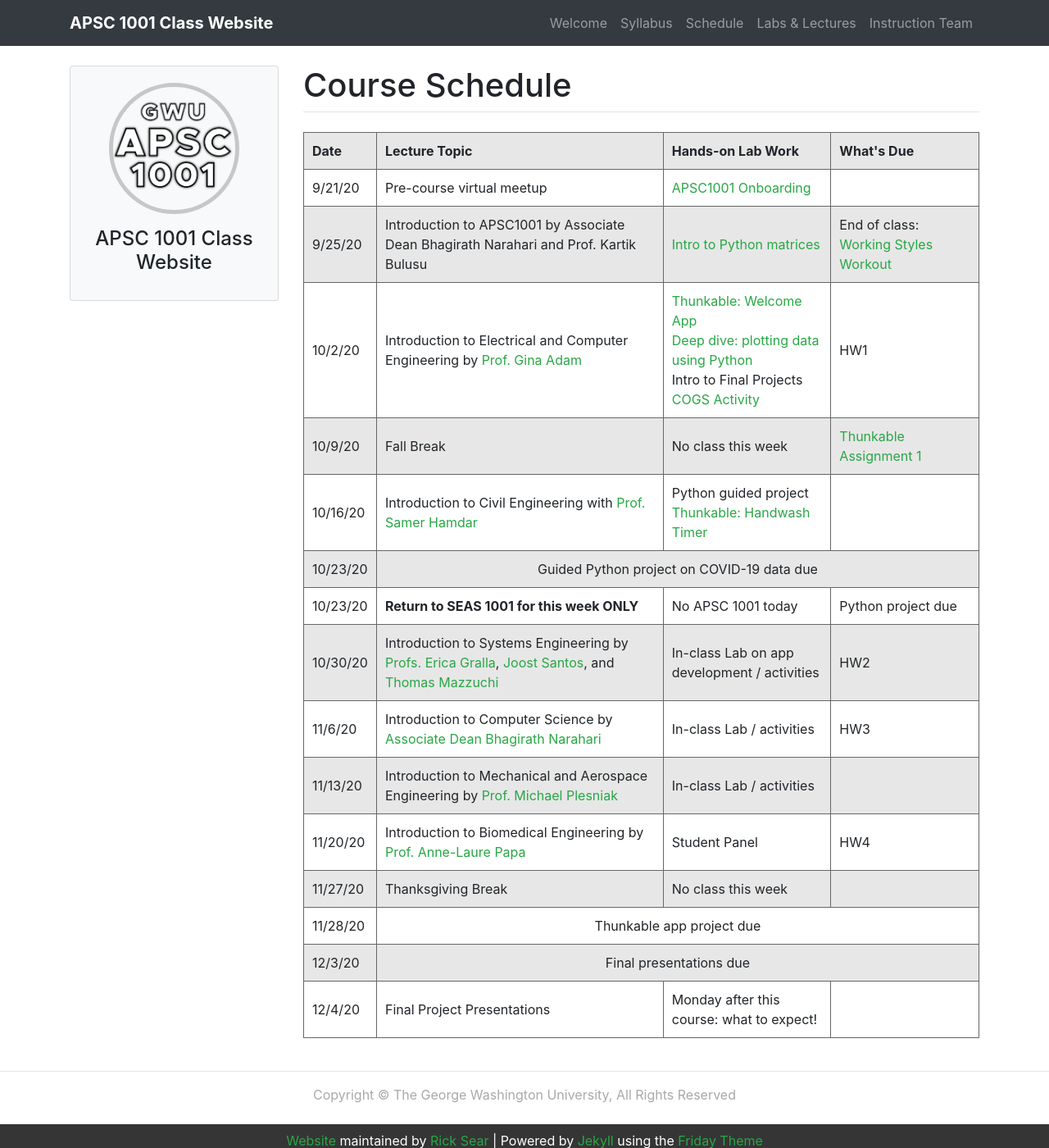
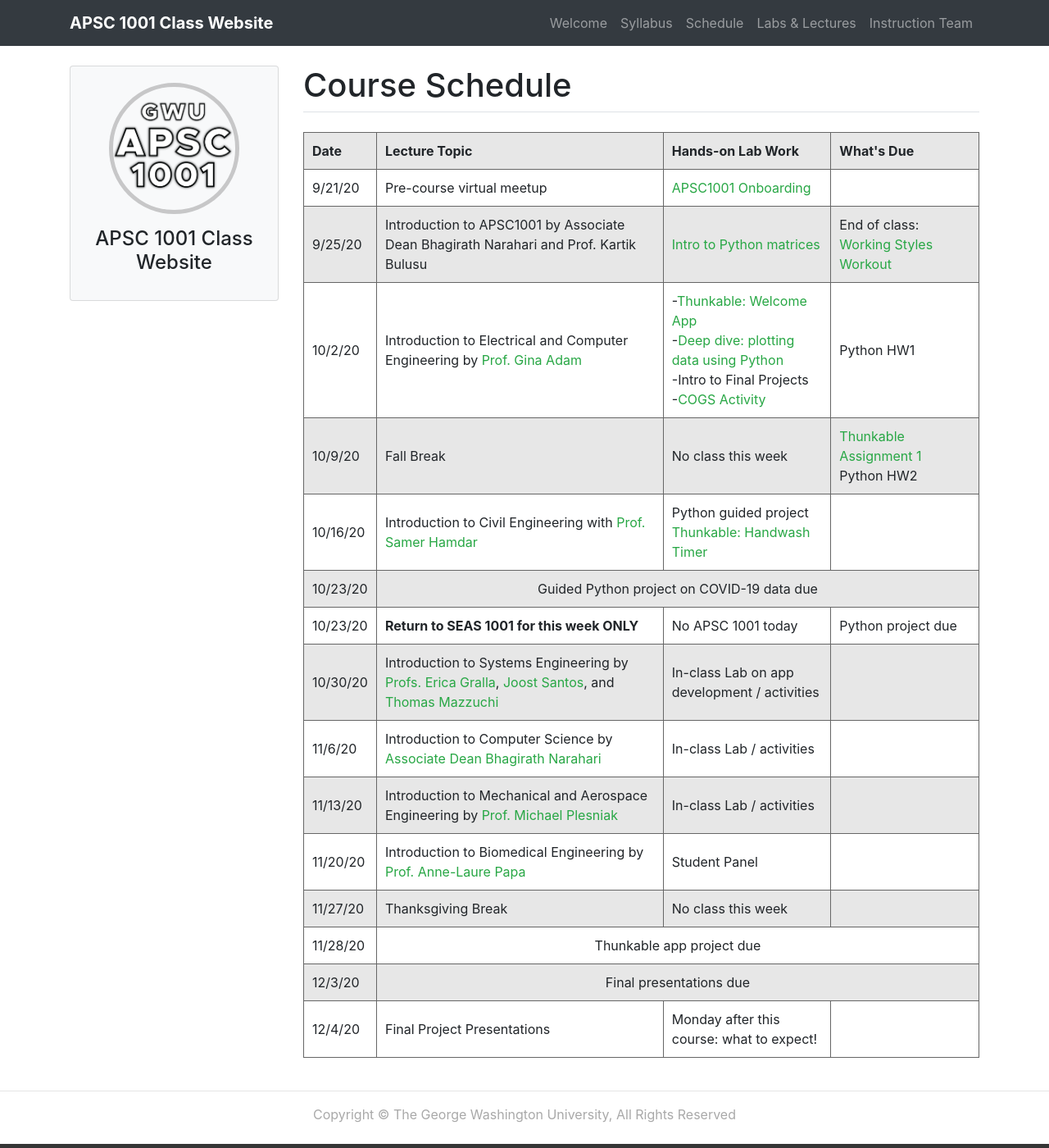
Before and after one commit to GWU-APSC1001/gwu-apsc1001.github.io, a Jekyll site: the page built from _pages/schedule.md, in a window 1280 px wide and 1400 px high. Shown: the whole window at 82% size. Built offline with Jekyll 4.4.1, drawn with Linux system fonts in a browser that asks for light colours.

Commit message:
Update Python assignments on schedule

```diff
--- a/_pages/schedule.md
+++ b/_pages/schedule.md
@@ -30,14 +30,14 @@ title: Course Schedule
     <tr>
       <td style="text-align: left">10/2/20</td>
       <td style="text-align: left">Introduction to Electrical and Computer Engineering by <a href="https://www.seas.gwu.edu/gina-adam" target="_blank">Prof. Gina Adam</a></td>
-      <td style="text-align: left"><a href="labs/week1-thunkable.html">Thunkable: Welcome App</a><br><a href="labs/week2-python.html">Deep dive: plotting data using Python</a><br>Intro to Final Projects<br><a href="https://docs.google.com/forms/d/e/1FAIpQLScGJIKbpaAfe8nFVy6VNMHMqUghd0vKIZ6uMbcFrYxp_FhJdA/viewform" target="_blank">COGS Activity</a></td>
-      <td>HW1</td>
+      <td style="text-align: left">-<a href="labs/week1-thunkable.html">Thunkable: Welcome App</a><br>-<a href="labs/week2-python.html">Deep dive: plotting data using Python</a><br>-Intro to Final Projects<br>-<a href="https://docs.google.com/forms/d/e/1FAIpQLScGJIKbpaAfe8nFVy6VNMHMqUghd0vKIZ6uMbcFrYxp_FhJdA/viewform" target="_blank">COGS Activity</a></td>
+      <td>Python HW1</td>
     </tr>
     <tr>
       <td style="text-align: left">10/9/20</td>
       <td style="text-align: left">Fall Break</td>
       <td style="text-align: left">No class this week</td>
-      <td><a href="assignments/thunkable-assignment1.html">Thunkable Assignment 1</a></td>
+      <td><a href="assignments/thunkable-assignment1.html">Thunkable Assignment 1</a><br>Python HW2</td>
     </tr>
     <tr>
       <td style="text-align: left">10/16/20</td>
@@ -59,13 +59,13 @@ title: Course Schedule
       <td style="text-align: left">10/30/20</td>
       <td style="text-align: left">Introduction to Systems Engineering by <a href="https://www.seas.gwu.edu/erica-l-gralla" target="_blank">Profs. Erica Gralla</a>, <a href="https://www.seas.gwu.edu/joost-santos" target="_blank">Joost Santos</a>, and <a href="https://www.seas.gwu.edu/thomas-mazzuchi" target="_blank">Thomas Mazzuchi</a></td>
       <td style="text-align: left">In-class Lab on app development / activities</td>
-      <td>HW2</td>
+      <td> </td>
     </tr>
     <tr>
       <td style="text-align: left">11/6/20</td>
       <td style="text-align: left">Introduction to Computer Science by <a href="https://www.seas.gwu.edu/bhagirath-narahari" target="_blank">Associate Dean Bhagirath Narahari</a></td>
       <td style="text-align: left">In-class Lab / activities</td>
-      <td>HW3</td>
+      <td> </td>
     </tr>
     <tr>
       <td style="text-align: left">11/13/20</td>
@@ -77,7 +77,7 @@ title: Course Schedule
       <td style="text-align: left">11/20/20</td>
       <td style="text-align: left">Introduction to Biomedical Engineering by <a href="https://www.seas.gwu.edu/anne-laure-papa" target="_blank">Prof. Anne-Laure Papa</a></td>
       <td style="text-align: left">Student Panel</td>
-      <td>HW4</td>
+      <td> </td>
     </tr>
     <tr>
       <td style="text-align: left">11/27/20</td>
```
